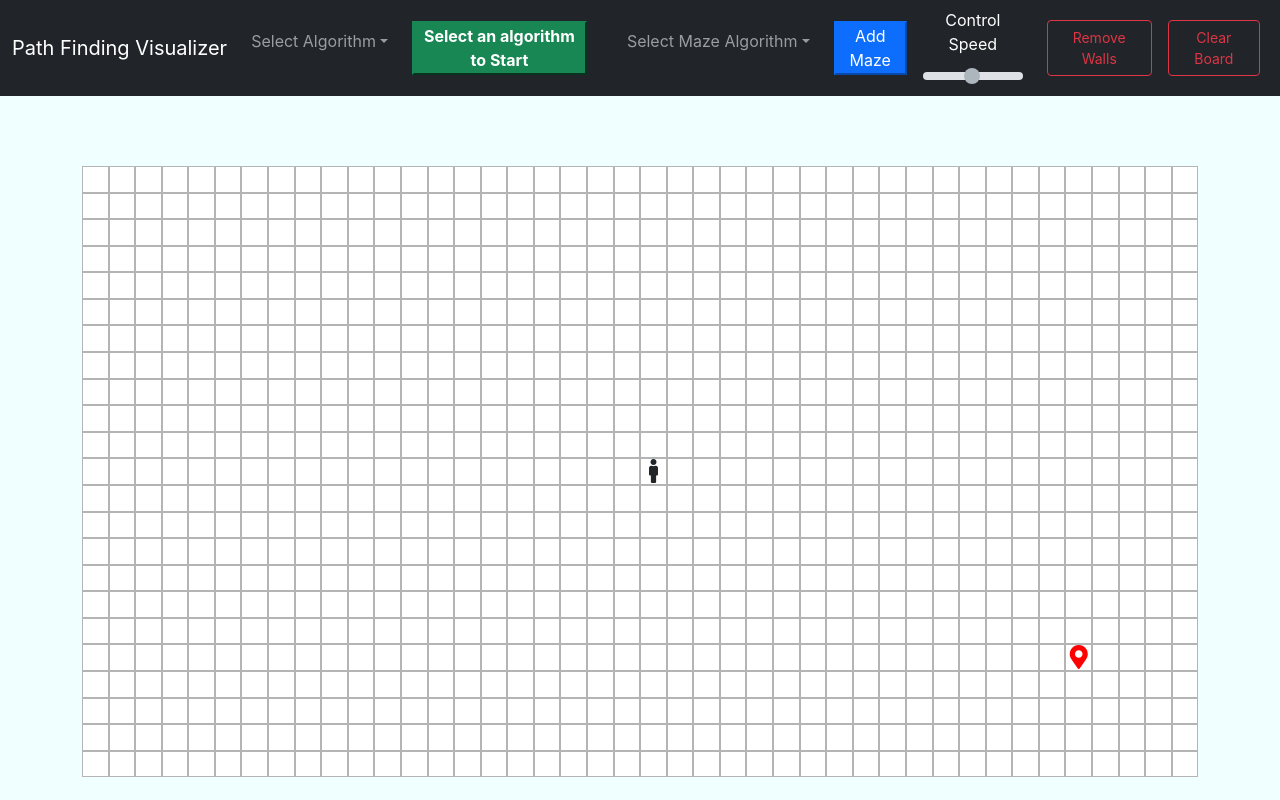
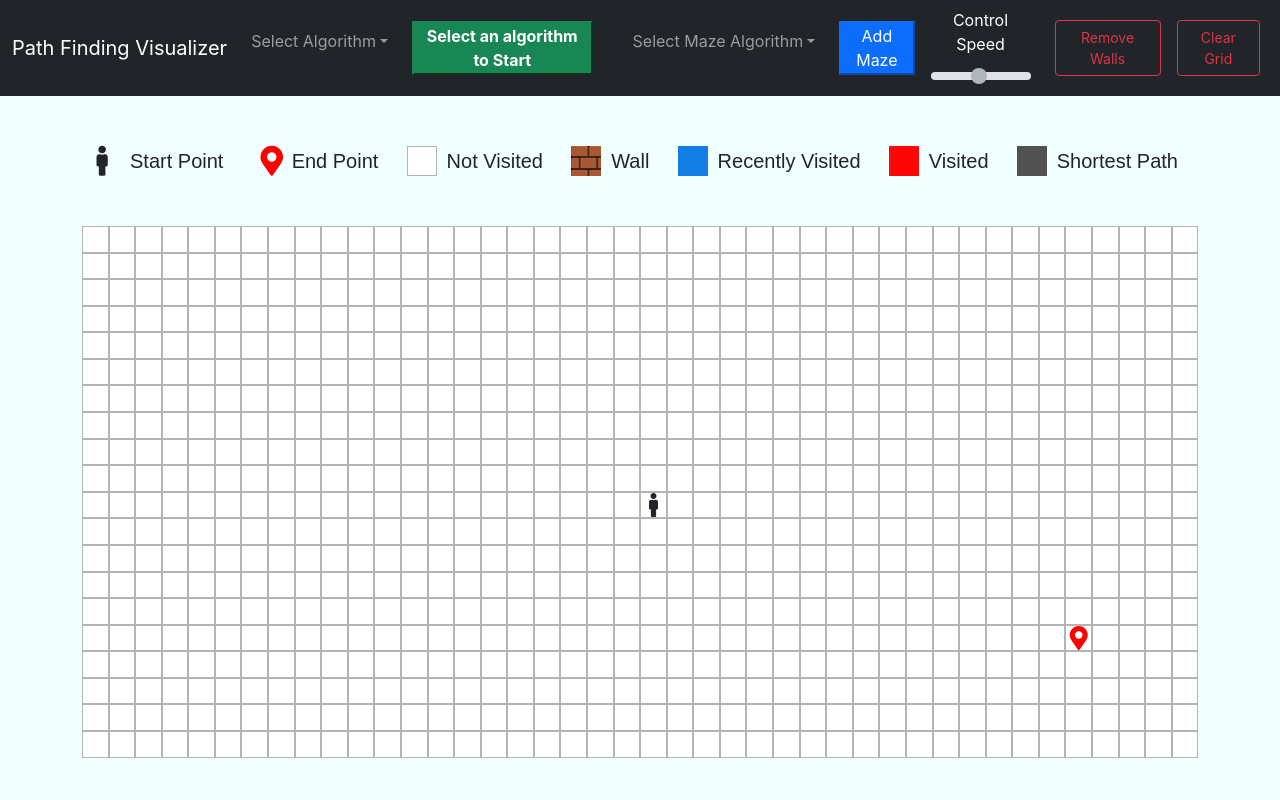
Before and after one commit to saiyam02/PathVisualizer, a React (Create React App) app: page / in a window 1280 px wide. Built offline with nearby package versions, Linux system fonts and the light colour scheme.

Commit message:
Added legends

```diff
--- a/public/index.html
+++ b/public/index.html
@@ -10,7 +10,7 @@
     <meta name="theme-color" content="#000000" />
     <meta
       name="description"
-      content="Web site created using create-react-app"
+      content="Path Visualizer - An interactive visualization of path finding Algorithms to help better understand concepts. "
     />
     <link rel="apple-touch-icon" href="%PUBLIC_URL%/logo192.png" />
     <link rel="stylesheet" href="https://cdnjs.cloudflare.com/ajax/libs/font-awesome/5.15.4/css/all.min.css">
--- a/src/components/Alert.js
+++ b/src/components/Alert.js
@@ -4,7 +4,7 @@ export default function Alert(props) {
 
   return (
     <div>
-    <div className={`alert alert-${props.type} alert-dismissible fade show`} role="alert">
+    <div className={`alert alert-${props.type} alert-dismissible fade show`} style={{height: "50px"}} role="alert">
     <strong>{props.alertText}</strong>
     {!(props.alertText==="")?<button type="button" className="btn-close" data-bs-dismiss="alert" aria-label="Close"></button>:<></>}
     </div>
--- /dev/null
+++ b/src/components/Legend.js
@@ -0,0 +1,37 @@
+import React from 'react'
+import './legend.css'
+
+export default function Legend() {
+  return (
+    <div className='d-flex justify-content-between' style={{alignItems: "center"}}>
+        <div className='legend-container d-flex'>
+            <div className="icon start fas fa-male me-2 "></div>
+            <div className='label'>Start Point</div>
+        </div>
+        <div className='legend-container d-flex' >
+            <div className="icon end fas fa-map-marker-alt"></div>
+            <div className='label'>End Point</div>
+        </div>
+        <div className='legend-container d-flex' >
+            <div className="icon not-visited"></div>
+            <div className='label'>Not Visited</div>
+        </div>
+        <div className='legend-container d-flex' >
+            <div className="icon wall"></div>
+            <div className='label'>Wall</div>
+        </div>
+        <div className='legend-container d-flex' >
+            <div className="icon new-visit"></div>
+            <div className='label'>Recently Visited</div>
+        </div>
+        <div className='legend-container d-flex' >
+            <div className="icon visited"></div>
+            <div className='label'>Visited</div>
+        </div>
+        <div className='legend-container d-flex' >
+            <div className="icon path"></div>
+            <div className='label'>Shortest Path</div>
+        </div>
+    </div>
+  )
+}
--- a/src/components/NavBar.js
+++ b/src/components/NavBar.js
@@ -53,13 +53,13 @@ export default function NavBar(props) {
                   </li>
                   <button className='btn-primary' disabled={props.visualizing} onClick={()=>props.onMazeCreate(maze)}>Add Maze</button>
                 </ul>
-                <div class="d-flex flex-column">
+                <div className="d-flex flex-column">
                 <label htmlFor="customRange1" className="form-label text-white mx-3" >Control Speed</label>
                 <input type="range" className="form-range mx-3" id="customRange1" min="3" max="100" disabled={algo===''|| props.visualizing} style={{width: "100px"}}></input>
                 </div>
                 <div className="d-flex">
                 <div className="conatiner mx-2"> <button className="btn btn-outline-danger" style={{fontSize: "14px"}} disabled={props.visualizing} onClick={()=>props.onRemoveWalls()} > Remove Walls </button> </div>
-                <div className="conatiner mx-2"> <button className="btn btn-outline-danger" style={{fontSize: "14px"}} disabled={props.visualizing} onClick={()=>props.onClearAll()} > Clear Board</button> </div>
+                <div className="conatiner mx-2"> <button className="btn btn-outline-danger" style={{fontSize: "14px"}} disabled={props.visualizing} onClick={()=>props.onClearAll()} > Clear Grid</button> </div>
                 </div>
               </div>
             </div>
--- a/src/components/PathVisual.js
+++ b/src/components/PathVisual.js
@@ -1,5 +1,6 @@
 import React, { useEffect, useState } from 'react'
-import NavBar from './NavBar'
+import NavBar from './NavBar';
+import Legend from './Legend';
 import Grid from './Grid';
 import {Dijkstra,getCellsofShortestPath} from './algorithms/Dijkstra';
 import {BFS} from './algorithms/BFS';
@@ -23,7 +24,7 @@ export default function PathVisual(props) {
   useEffect( ()=>{
     const width = window.innerWidth;
     const height = window.innerHeight;
-    const totRows = Math.max(Math.floor(height/40),10)+3;
+    const totRows = Math.max(Math.floor(height/40),10);
     const totCols = Math.floor(width/30);
     const startCell = {
         row: Math.floor(totRows/2),
@@ -425,8 +426,11 @@ const handleMaze = (maze)=>{
                 onClearAll={clearAll}
                 notClearWall={notClearWall}
         />
-        <div className="d-flex justify-content-end" style={{height: "70px"}}>
+        <div className="d-flex justify-content-end" style={{height: "50px"}}>
           <Alert key={alertText.text} alertText={alertText.text} type={alertText.type}/>
+        </div>
+        <div className="container" style={{marginBottom: "40px"}}>
+            <Legend/>
         </div>
         <Grid
             key={grid}
--- /dev/null
+++ b/src/components/legend.css
@@ -0,0 +1,60 @@
+.legend-container{
+    height: 40px;
+    margin-right: 20px;
+  }
+
+.icon{
+    width: 40px;
+    height: 40px;
+  }
+
+.label{
+    font-size: 20px;
+    font-family:sans-serif;
+}
+
+.start{
+    font-size: 30px;
+}
+.end{
+    font-size: 30px;
+    color: red;
+}
+
+.not-visited{
+    height: 30px;
+    width: 30px;
+    background: white;
+    border-color: rgba(44, 43, 43, 0.354);
+    border-style: solid;
+    border-width: 1px;
+    margin-right: 10px;
+}
+
+.new-visit{
+    height: 30px;
+    width: 30px;
+    background: rgb(19, 125, 230);
+    margin-right: 10px;
+}
+
+.visited{
+    height: 30px;
+    width: 30px;
+    background: rgb(255, 6, 6);
+    margin-right: 10px;
+}
+
+.wall{
+    height: 30px;
+    width: 30px;
+    background: url('./Images/Brick.png');
+    margin-right: 10px;
+}
+
+.path{
+    height: 30px;
+    width: 30px;
+    background: #525252;
+    margin-right: 10px;
+}
```
